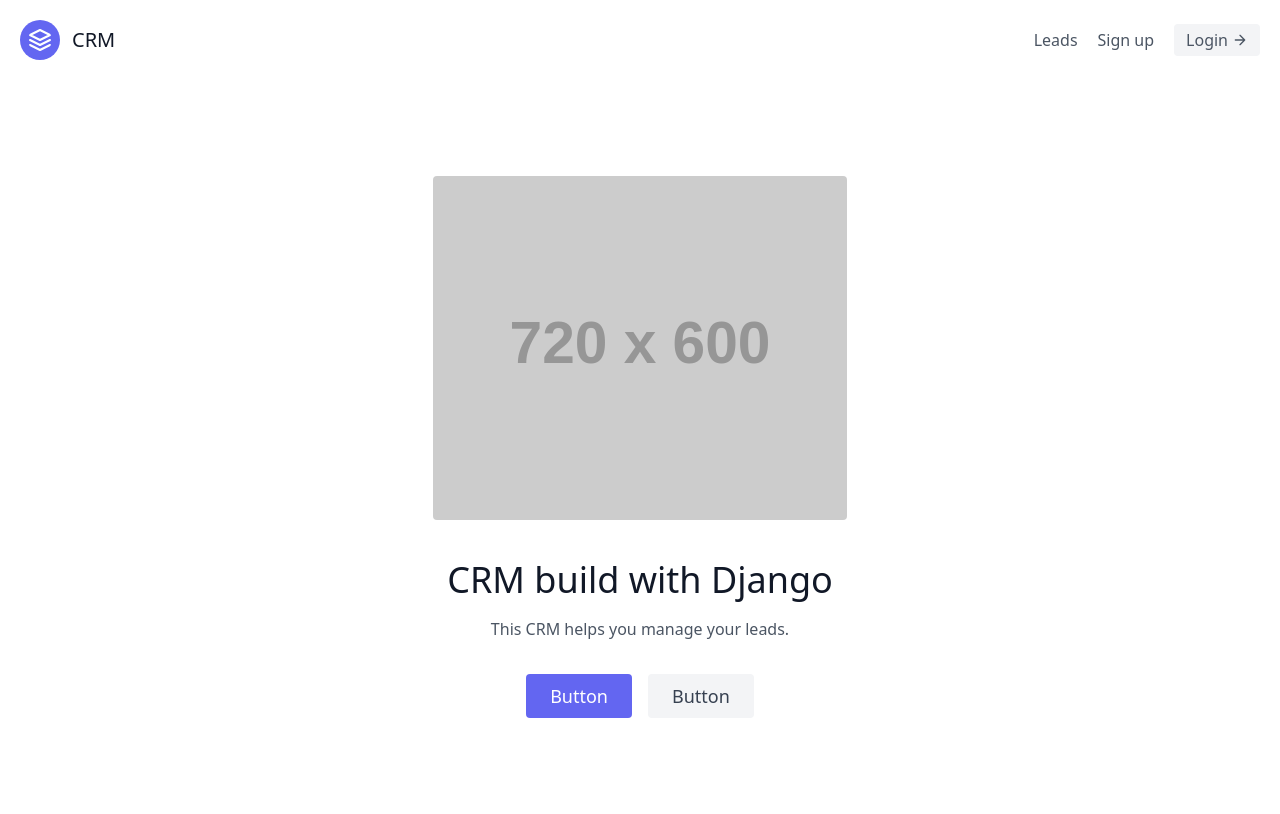
After one commit to jatolentino/Django-CRM, a Django app: template templates/landing.html in a window 1280 px wide. The commit adds this page. Run offline with Django 3.2, Linux system fonts and the light colour scheme; the template is opened without the code that fills it, so the values that code supplies are empty; grey boxes labelled with a size stand in for pictures from a placeholder-image service; parts of the project's set-up code (start-up, migrations or seed data) failed here and were passed over; some libraries are stand-ins or nearby versions.

Commit message:
Add files via upload

```diff
--- a/templates/base.html
+++ b/templates/base.html
@@ -4,21 +4,13 @@
 		<meta charset="UTF-8">
 		<meta name="viewport" content="width=device-width, initial-scale=1.0">
 		<title>CRM</title>
-	<style>
-		.lead {
-			padding-top: 10px;
-			padding-bottom: 10px;
-			padding-left: 6px;
-			padding-right: 6px;
-			margin-top: 10px;
-			background-color: #f6f6f6;
-			width: 100%;
-		}
-	</style>
+		<link href="https://unpkg.com/tailwindcss@^2/dist/tailwind.min.css" rel="stylesheet">
 	</head>
 	<body>
+		<div class = "max-w-7xl mx-auto">
+			{% include 'navbar.html' %}
 			{% block content %}
 			{% endblock content %}
-    {% include "scripts.html" %}
+		</div>
 	</body>
 	</html>
--- /dev/null
+++ b/templates/landing.html
@@ -0,0 +1,18 @@
+{% extends 'base.html' %}
+{% block content %}
+<section class="text-gray-600 body-font">
+  <div class="container mx-auto flex px-5 py-24 items-center justify-center flex-col">
+    <img class="lg:w-2/6 md:w-3/6 w-5/6 mb-10 object-cover object-center rounded" alt="hero" src="https://dummyimage.com/720x600">
+    <div class="text-center lg:w-2/3 w-full">
+      <h1 class="title-font sm:text-4xl text-3xl mb-4 font-medium text-gray-900"> CRM build with Django </h1>
+      <p class="mb-8 leading-relaxed">
+      	This CRM helps you manage your leads.
+      </p>
+      <div class="flex justify-center">
+	<button class="inline-flex text-white bg-indigo-500 border-0 py-2 px-6 focus:outline-none hover:bg-indigo-600 rounded text-lg">Button</button>
+	<button class="ml-4 inline-flex text-gray-700 bg-gray-100 border-0 py-2 px-6 focus:outline-none hover:bg-gray-200 rounded text-lg">Button</button>
+      </div>
+    </div>
+  </div>
+</section>
+{% endblock content %}
--- /dev/null
+++ b/templates/navbar.html
@@ -0,0 +1,19 @@
+<header class="text-gray-600 body-font">
+    <div class="container mx-auto flex flex-wrap p-5 flex-col md:flex-row items-center">
+      <a class="flex title-font font-medium items-center text-gray-900 mb-4 md:mb-0">
+        <svg xmlns="http://www.w3.org/2000/svg" fill="none" stroke="currentColor" stroke-linecap="round" stroke-linejoin="round" stroke-width="2" class="w-10 h-10 text-white p-2 bg-indigo-500 rounded-full" viewBox="0 0 24 24">
+      <path d="M12 2L2 7l10 5 10-5-10-5zM2 17l10 5 10-5M2 12l10 5 10-5"></path>
+        </svg>
+        <span class="ml-3 text-xl"> CRM </span>
+      </a>
+      <nav class="md:ml-auto flex flex-wrap items-center text-base justify-center">
+        <a href="{% url 'leads:lead-list' %}" class="mr-5 hover:text-gray-900">Leads</a>
+        <a class="mr-5 hover:text-gray-900">Sign up</a>
+      </nav>
+      <a href="{% url 'leads:lead-list' %}" class="inline-flex items-center bg-gray-100 border-0 py-1 px-3 focus:outline-none hover:bg-gray-200 rounded text-base mt-4 md:mt-0">Login
+        <svg fill="none" stroke="currentColor" stroke-linecap="round" stroke-linejoin="round" stroke-width="2" class="w-4 h-4 ml-1" viewBox="0 0 24 24">
+      <path d="M5 12h14M12 5l7 7-7 7"></path>
+        </svg>
+      </a>
+    </div>
+</header>
```
Lines whose indentation alone changed are shown as unchanged.
